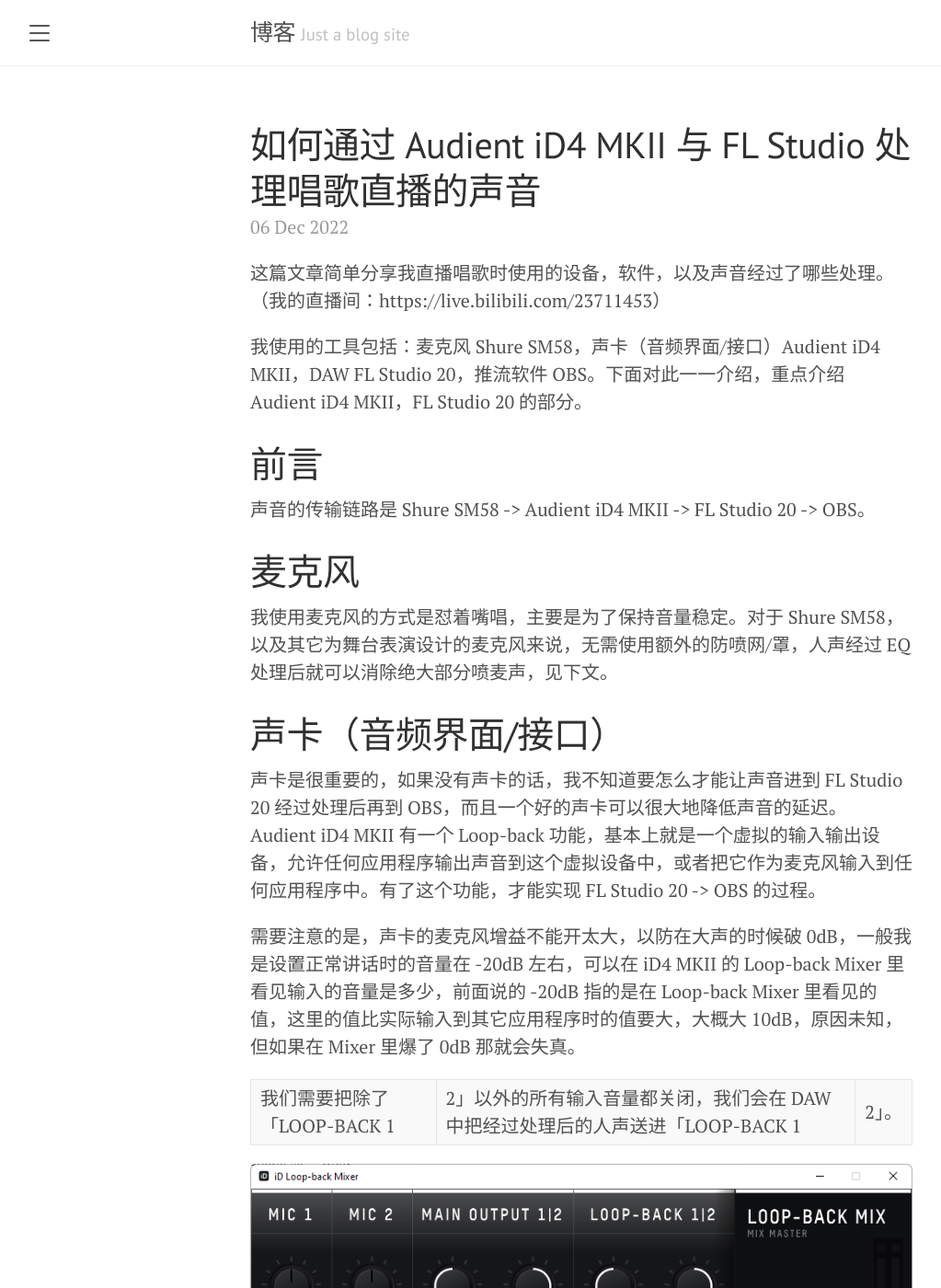
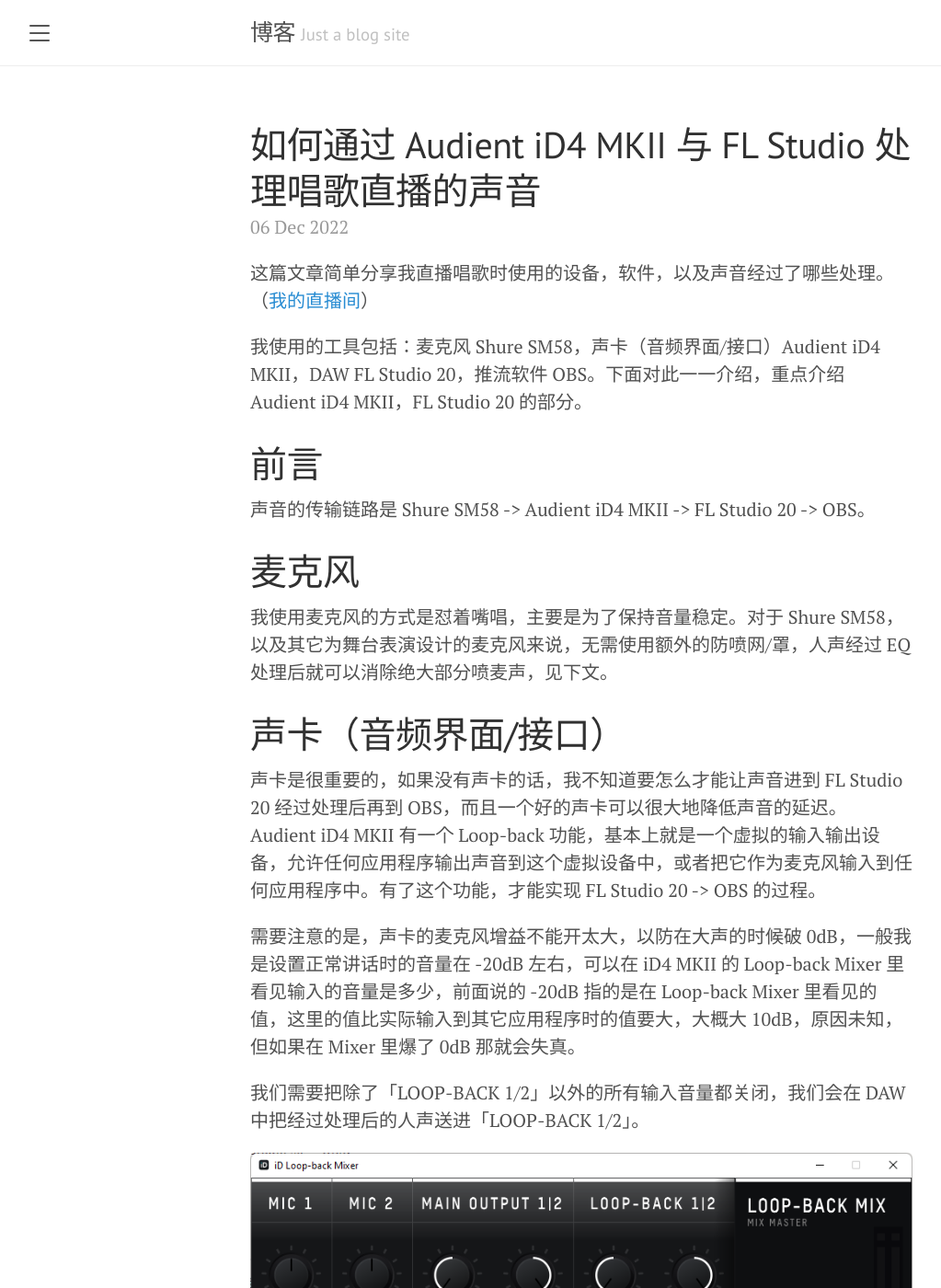
Before and after one commit to jpswing/jpswing.github.io, a Jekyll site: the page built from _posts/2022-12-06-streaming-setup.md, in a window 1280 px wide and 1400 px high. Shown: the whole window at 92% size, without its empty margins (8-1031 px from the left). Built offline with Jekyll 4.4.1, drawn with Linux system fonts in a browser that asks for light colours.

Commit message:
fix post

```diff
--- a/_posts/2022-12-06-streaming-setup.md
+++ b/_posts/2022-12-06-streaming-setup.md
@@ -4,7 +4,7 @@
 excerpt_separator: <!--more-->
 ---
 
-这篇文章简单分享我直播唱歌时使用的设备，软件，以及声音经过了哪些处理。（我的直播间：https://live.bilibili.com/23711453）
+这篇文章简单分享我直播唱歌时使用的设备，软件，以及声音经过了哪些处理。（[我的直播间](https://live.bilibili.com/23711453)）
 
 我使用的工具包括：麦克风 Shure SM58，声卡（音频界面/接口）Audient iD4 MKII，DAW FL Studio 20，推流软件 OBS。下面对此一一介绍，重点介绍 Audient iD4 MKII，FL Studio 20 的部分。
 
@@ -24,7 +24,7 @@
 
 需要注意的是，声卡的麦克风增益不能开太大，以防在大声的时候破 0dB，一般我是设置正常讲话时的音量在 -20dB 左右，可以在 iD4 MKII 的 Loop-back Mixer 里看见输入的音量是多少，前面说的 -20dB 指的是在 Loop-back Mixer 里看见的值，这里的值比实际输入到其它应用程序时的值要大，大概大 10dB，原因未知，但如果在 Mixer 里爆了 0dB 那就会失真。
 
-我们需要把除了「LOOP-BACK 1|2」以外的所有输入音量都关闭，我们会在 DAW 中把经过处理后的人声送进「LOOP-BACK 1|2」。
+我们需要把除了「LOOP-BACK 1/2」以外的所有输入音量都关闭，我们会在 DAW 中把经过处理后的人声送进「LOOP-BACK 1/2」。
 
 ![streaming-setup-loop-back-mixer]({{ 'images/streaming-setup-loop-back-mixer.png' | relative_url }})
 
```
